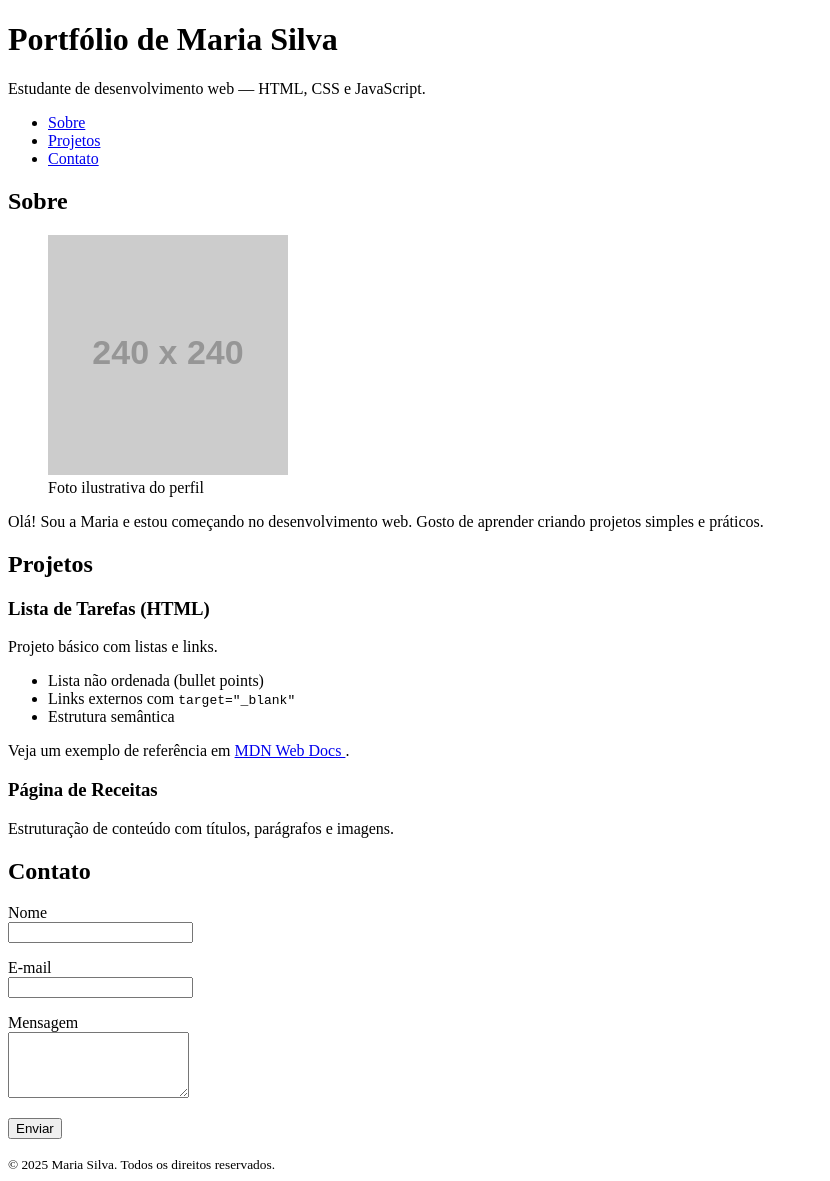
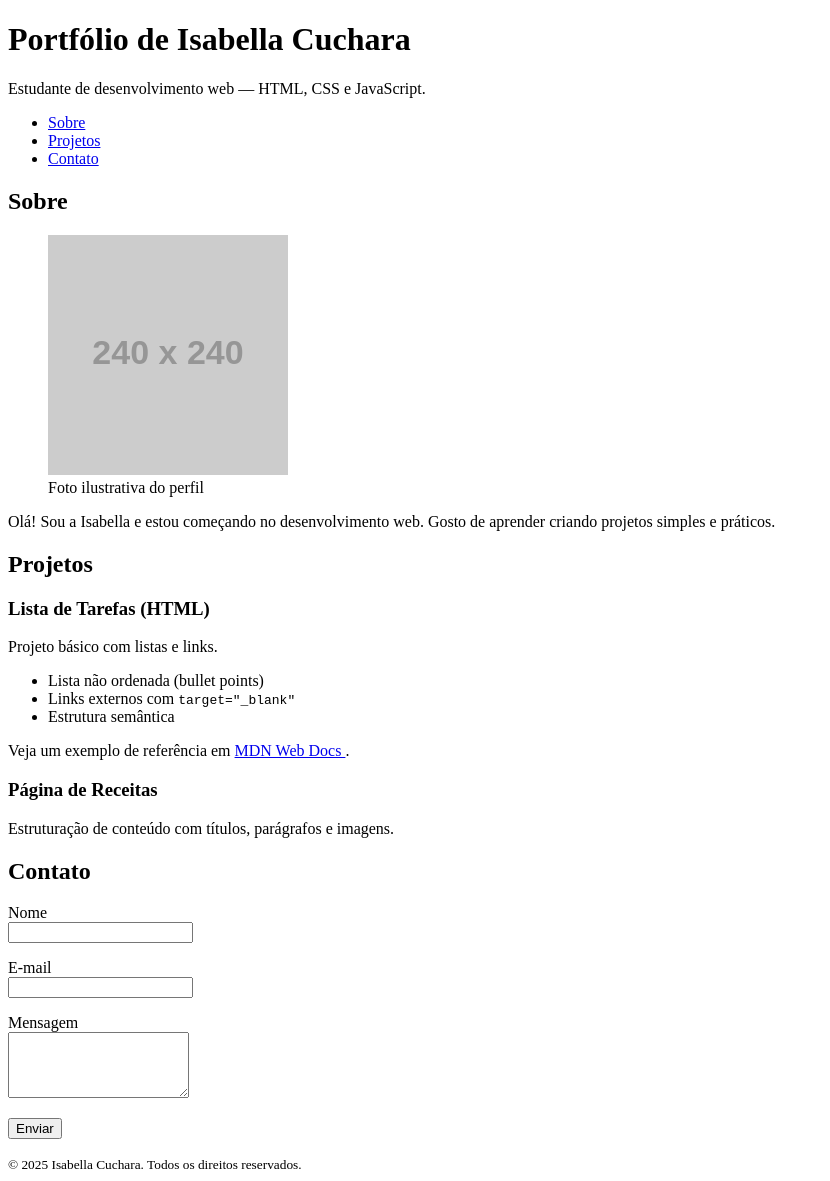
Before and after one commit to isa1678/Ol-mundo, a plain HTML site: page portfolio-html./index.html in a window 1280 px wide. Shown: the whole page, without its empty margins (0-830 px from the left). Drawn offline with Linux system fonts and the light colour scheme; placeholder pictures from the web are drawn by us.

Commit message:
Update index.html

```diff
--- a/portfolio-html./index.html
+++ b/portfolio-html./index.html
@@ -3,13 +3,13 @@
 <head>
 <meta charset="utf-8">
 <meta name="viewport" content="width=device-width, initial-scale=1">
-<title>Portfólio de Maria Silva</title>
+<title>Portfólio de Isabella Cuchara</title>
 <meta name="description" content="Portfólio simples feito em HTML puro.">
 </head>
 <body>
 <header>
 
-<h1>Portfólio de Maria Silva</h1>
+<h1>Portfólio de Isabella Cuchara</h1>
 <p>Estudante de desenvolvimento web — HTML, CSS e JavaScript.</p>
 <nav aria-label="Navegação principal">
 <ul>
@@ -28,7 +28,7 @@ de frente.">
 <figcaption>Foto ilustrativa do perfil</figcaption>
 </figure>
 <p>
-Olá! Sou a Maria e estou começando no desenvolvimento web.
+Olá! Sou a Isabella e estou começando no desenvolvimento web.
 Gosto de aprender criando projetos simples e práticos.
 </p>
 </section>
@@ -78,7 +78,7 @@ required></textarea>
 </section>
 </main>
 <footer>
-<small>&copy; 2025 Maria Silva. Todos os direitos reservados.</small>
+<small>&copy; 2025 Isabella Cuchara. Todos os direitos reservados.</small>
 </footer>
 </body>
 </html>
```
